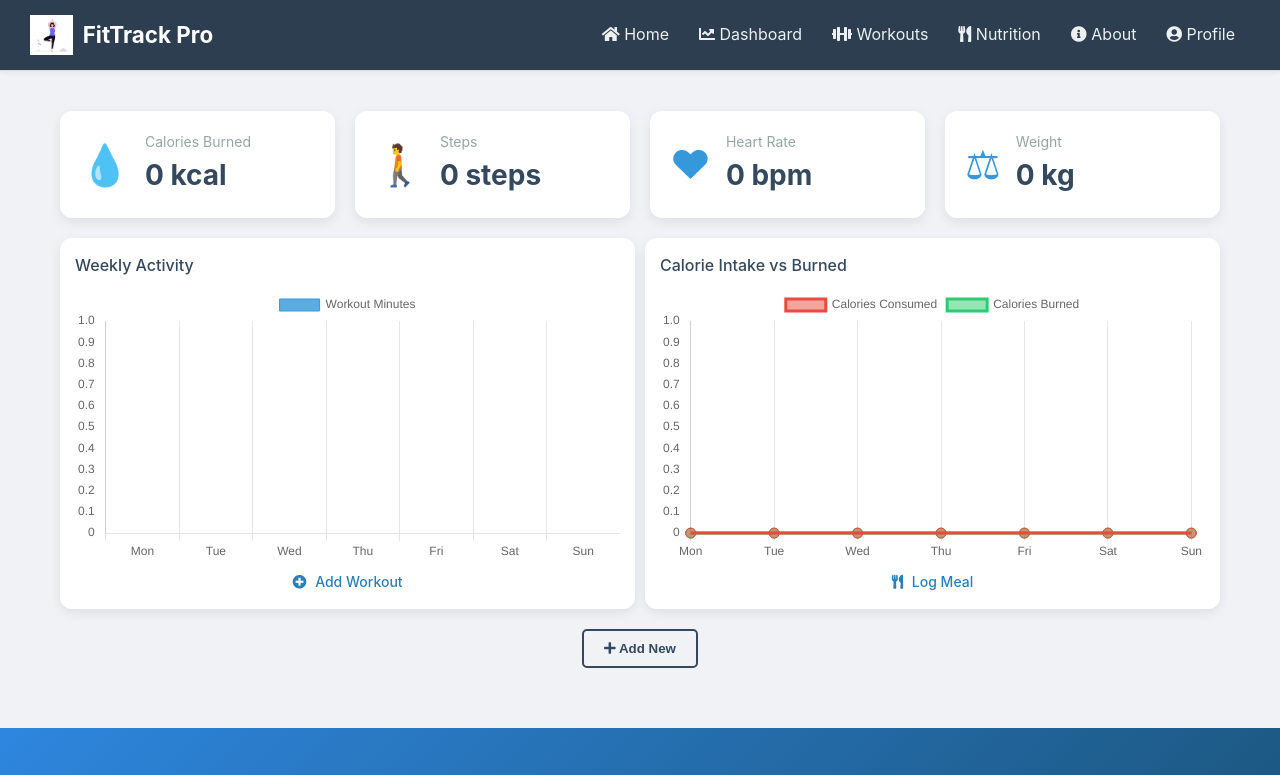
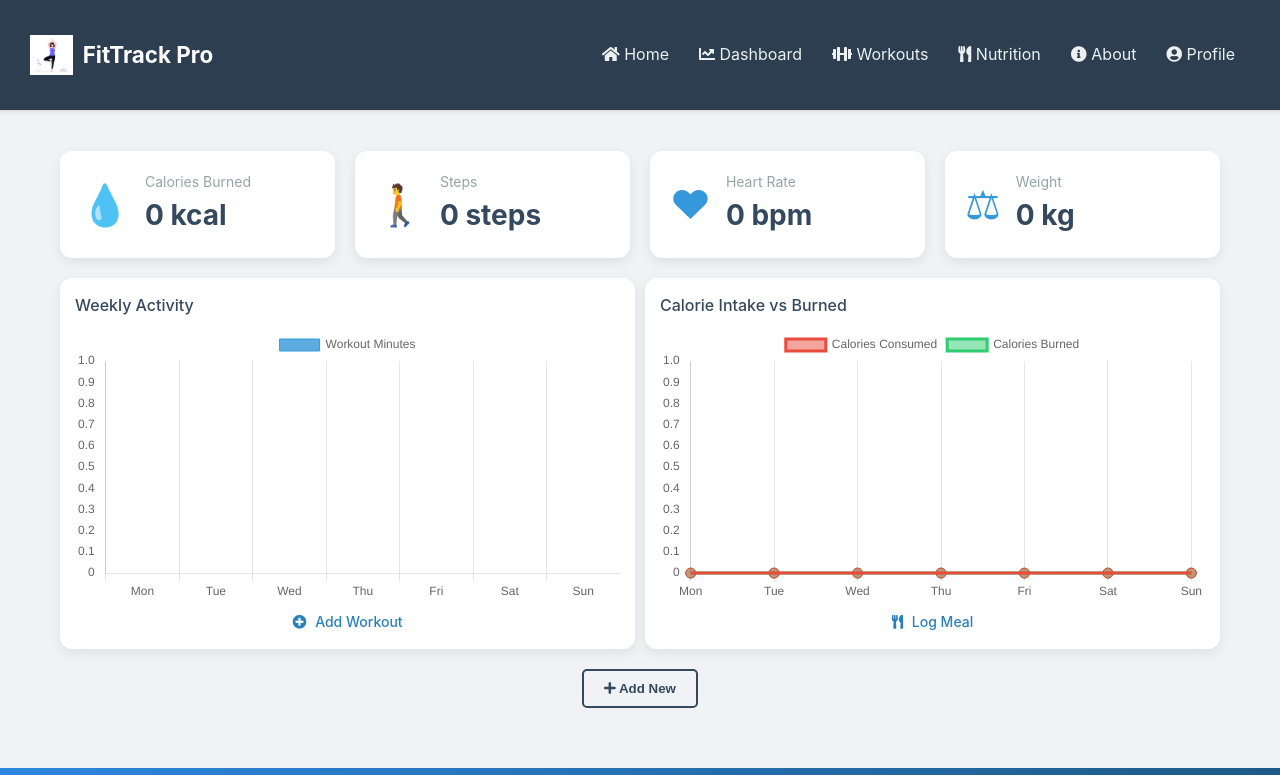
Before and after one commit to 7rohan7/Client-side-development-cw2, a plain HTML site: page dashboard.html in a window 1280 px wide. Shown: the top 775 px of the page. Drawn offline with nearby package versions, Linux system fonts and the light colour scheme.

Commit message:
Rohan:Update navigation

```diff
--- a/styles/dashboard.css
+++ b/styles/dashboard.css
@@ -10,7 +10,7 @@ body {
     display: flex;
     justify-content: space-between;
     align-items: center;
-    padding: 15px 30px;
+    padding: 35px 30px;
     background-color: #2c3e50;
     border-bottom: 1px solid #ddd;
     box-shadow: 0 2px 4px rgba(0,0,0,0.05);
@@ -31,7 +31,7 @@ nav ul {
 nav li a {
     text-decoration: none;
     color: #ecf0f1;
-    padding: 10px 15px;
+    padding: 25px 15px;
     border-radius: 5px;
     transition: background-color 0.3s;
 }
```
